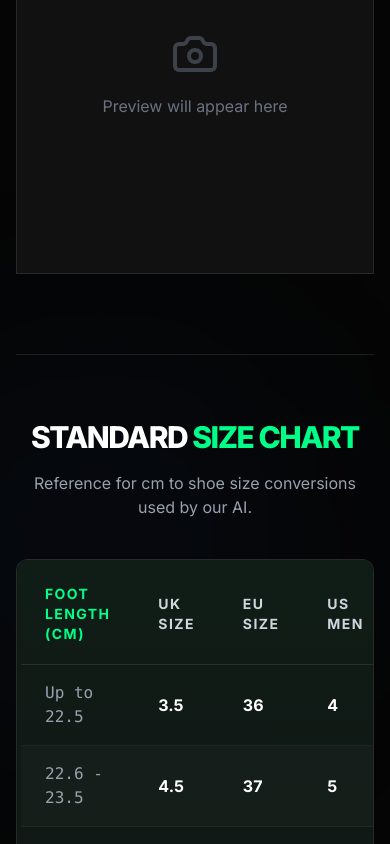
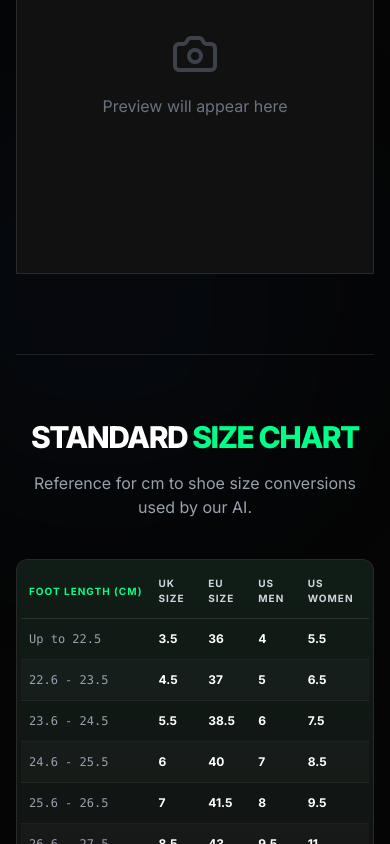
Before and after one commit to SHARVILBHATTACHARJEE/footprint, a React (Vite) app: page /sole-detector in a window 390 px wide. Shown: the part 1156-2000 px from the top of the page. Built offline with nearby package versions, Linux system fonts and the light colour scheme; no server answers.

Commit message:
Fixed mobile responsiveness for Order list, Profile dropdown, SmartFit options and Shoese size display

```diff
--- a/src/pages/SoleSizeDetector.jsx
+++ b/src/pages/SoleSizeDetector.jsx
@@ -423,69 +423,69 @@ const SoleSizeDetector = () => {
                         <table className="w-full text-left border-collapse relative z-10">
                             <thead>
                                 <tr className="border-b border-white/10">
-                                    <th className="py-5 px-6 text-[#00ff88] font-bold uppercase tracking-widest text-sm">Foot Length (cm)</th>
-                                    <th className="py-5 px-6 font-bold uppercase tracking-widest text-sm text-gray-300">UK Size</th>
-                                    <th className="py-5 px-6 font-bold uppercase tracking-widest text-sm text-gray-300">EU Size</th>
-                                    <th className="py-5 px-6 font-bold uppercase tracking-widest text-sm text-gray-300">US Men</th>
-                                    <th className="py-5 px-6 font-bold uppercase tracking-widest text-sm text-gray-300">US Women</th>
+                                    <th className="py-3 px-2 md:py-5 md:px-6 text-[#00ff88] font-bold uppercase tracking-widest text-[10px] md:text-sm whitespace-nowrap">Foot Length (cm)</th>
+                                    <th className="py-3 px-2 md:py-5 md:px-6 font-bold uppercase tracking-widest text-[10px] md:text-sm text-gray-300">UK Size</th>
+                                    <th className="py-3 px-2 md:py-5 md:px-6 font-bold uppercase tracking-widest text-[10px] md:text-sm text-gray-300">EU Size</th>
+                                    <th className="py-3 px-2 md:py-5 md:px-6 font-bold uppercase tracking-widest text-[10px] md:text-sm text-gray-300">US Men</th>
+                                    <th className="py-3 px-2 md:py-5 md:px-6 font-bold uppercase tracking-widest text-[10px] md:text-sm text-gray-300">US Women</th>
                                 </tr>
                             </thead>
                             <tbody className="divide-y divide-white/5">
-                                <tr className="hover:bg-white/5 transition-colors">
-                                    <td className="py-4 px-6 font-mono text-gray-400">Up to 22.5</td>
-                                    <td className="py-4 px-6 font-bold">3.5</td>
-                                    <td className="py-4 px-6 font-bold">36</td>
-                                    <td className="py-4 px-6 font-bold">4</td>
-                                    <td className="py-4 px-6 font-bold">5.5</td>
+                                <tr className="hover:bg-white/5 transition-colors text-xs md:text-base">
+                                    <td className="py-3 px-2 md:py-4 md:px-6 font-mono text-gray-400 whitespace-nowrap">Up to 22.5</td>
+                                    <td className="py-3 px-2 md:py-4 md:px-6 font-bold">3.5</td>
+                                    <td className="py-3 px-2 md:py-4 md:px-6 font-bold">36</td>
+                                    <td className="py-3 px-2 md:py-4 md:px-6 font-bold">4</td>
+                                    <td className="py-3 px-2 md:py-4 md:px-6 font-bold">5.5</td>
                                 </tr>
-                                <tr className="hover:bg-white/5 transition-colors bg-white/[0.02]">
-                                    <td className="py-4 px-6 font-mono text-gray-400">22.6 - 23.5</td>
-                                    <td className="py-4 px-6 font-bold">4.5</td>
-                                    <td className="py-4 px-6 font-bold">37</td>
-                                    <td className="py-4 px-6 font-bold">5</td>
-                                    <td className="py-4 px-6 font-bold">6.5</td>
+                                <tr className="hover:bg-white/5 transition-colors bg-white/[0.02] text-xs md:text-base">
+                                    <td className="py-3 px-2 md:py-4 md:px-6 font-mono text-gray-400 whitespace-nowrap">22.6 - 23.5</td>
+                                    <td className="py-3 px-2 md:py-4 md:px-6 font-bold">4.5</td>
+                                    <td className="py-3 px-2 md:py-4 md:px-6 font-bold">37</td>
+                                    <td className="py-3 px-2 md:py-4 md:px-6 font-bold">5</td>
+                                    <td className="py-3 px-2 md:py-4 md:px-6 font-bold">6.5</td>
                                 </tr>
-                                <tr className="hover:bg-white/5 transition-colors">
-                                    <td className="py-4 px-6 font-mono text-gray-400">23.6 - 24.5</td>
-                                    <td className="py-4 px-6 font-bold">5.5</td>
-                                    <td className="py-4 px-6 font-bold">38.5</td>
-                                    <td className="py-4 px-6 font-bold">6</td>
-                                    <td className="py-4 px-6 font-bold">7.5</td>
+                                <tr className="hover:bg-white/5 transition-colors text-xs md:text-base">
+                                    <td className="py-3 px-2 md:py-4 md:px-6 font-mono text-gray-400 whitespace-nowrap">23.6 - 24.5</td>
+                                    <td className="py-3 px-2 md:py-4 md:px-6 font-bold">5.5</td>
+                                    <td className="py-3 px-2 md:py-4 md:px-6 font-bold">38.5</td>
+                                    <td className="py-3 px-2 md:py-4 md:px-6 font-bold">6</td>
+                                    <td className="py-3 px-2 md:py-4 md:px-6 font-bold">7.5</td>
                                 </tr>
-                                <tr className="hover:bg-white/5 transition-colors bg-white/[0.02]">
-                                    <td className="py-4 px-6 font-mono text-gray-400">24.6 - 25.5</td>
-                                    <td className="py-4 px-6 font-bold">6</td>
-                                    <td className="py-4 px-6 font-bold">40</td>
-                                    <td className="py-4 px-6 font-bold">7</td>
-                                    <td className="py-4 px-6 font-bold">8.5</td>
+                                <tr className="hover:bg-white/5 transition-colors bg-white/[0.02] text-xs md:text-base">
+                                    <td className="py-3 px-2 md:py-4 md:px-6 font-mono text-gray-400 whitespace-nowrap">24.6 - 25.5</td>
+                                    <td className="py-3 px-2 md:py-4 md:px-6 font-bold">6</td>
+                                    <td className="py-3 px-2 md:py-4 md:px-6 font-bold">40</td>
+                                    <td className="py-3 px-2 md:py-4 md:px-6 font-bold">7</td>
+                                    <td className="py-3 px-2 md:py-4 md:px-6 font-bold">8.5</td>
                                 </tr>
-                                <tr className="hover:bg-white/5 transition-colors">
-                                    <td className="py-4 px-6 font-mono text-gray-400">25.6 - 26.5</td>
-                                    <td className="py-4 px-6 font-bold">7</td>
-                                    <td className="py-4 px-6 font-bold">41.5</td>
-                                    <td className="py-4 px-6 font-bold">8</td>
-                                    <td className="py-4 px-6 font-bold">9.5</td>
+                                <tr className="hover:bg-white/5 transition-colors text-xs md:text-base">
+                                    <td className="py-3 px-2 md:py-4 md:px-6 font-mono text-gray-400 whitespace-nowrap">25.6 - 26.5</td>
+                                    <td className="py-3 px-2 md:py-4 md:px-6 font-bold">7</td>
+                                    <td className="py-3 px-2 md:py-4 md:px-6 font-bold">41.5</td>
+                                    <td className="py-3 px-2 md:py-4 md:px-6 font-bold">8</td>
+                                    <td className="py-3 px-2 md:py-4 md:px-6 font-bold">9.5</td>
                                 </tr>
-                                <tr className="hover:bg-white/5 transition-colors bg-white/[0.02]">
-                                    <td className="py-4 px-6 font-mono text-gray-400">26.6 - 27.5</td>
-                                    <td className="py-4 px-6 font-bold">8.5</td>
-                                    <td className="py-4 px-6 font-bold">43</td>
-                                    <td className="py-4 px-6 font-bold">9.5</td>
-                                    <td className="py-4 px-6 font-bold">11</td>
+                                <tr className="hover:bg-white/5 transition-colors bg-white/[0.02] text-xs md:text-base">
+                                    <td className="py-3 px-2 md:py-4 md:px-6 font-mono text-gray-400 whitespace-nowrap">26.6 - 27.5</td>
+                                    <td className="py-3 px-2 md:py-4 md:px-6 font-bold">8.5</td>
+                                    <td className="py-3 px-2 md:py-4 md:px-6 font-bold">43</td>
+                                    <td className="py-3 px-2 md:py-4 md:px-6 font-bold">9.5</td>
+                                    <td className="py-3 px-2 md:py-4 md:px-6 font-bold">11</td>
                                 </tr>
-                                <tr className="hover:bg-white/5 transition-colors">
-                                    <td className="py-4 px-6 font-mono text-gray-400">27.6 - 28.5</td>
-                                    <td className="py-4 px-6 font-bold">10</td>
-                                    <td className="py-4 px-6 font-bold">44.5</td>
-                                    <td className="py-4 px-6 font-bold">11</td>
-                                    <td className="py-4 px-6 font-bold">12.5</td>
+                                <tr className="hover:bg-white/5 transition-colors text-xs md:text-base">
+                                    <td className="py-3 px-2 md:py-4 md:px-6 font-mono text-gray-400 whitespace-nowrap">27.6 - 28.5</td>
+                                    <td className="py-3 px-2 md:py-4 md:px-6 font-bold">10</td>
+                                    <td className="py-3 px-2 md:py-4 md:px-6 font-bold">44.5</td>
+                                    <td className="py-3 px-2 md:py-4 md:px-6 font-bold">11</td>
+                                    <td className="py-3 px-2 md:py-4 md:px-6 font-bold">12.5</td>
                                 </tr>
-                                <tr className="hover:bg-white/5 transition-colors text-[#00ff88] bg-[#00ff88]/5">
-                                    <td className="py-4 px-6 font-mono border-t border-[#00ff88]/20">&gt; 28.5</td>
-                                    <td className="py-4 px-6 font-bold border-t border-[#00ff88]/20">11+</td>
-                                    <td className="py-4 px-6 font-bold border-t border-[#00ff88]/20">46+</td>
-                                    <td className="py-4 px-6 font-bold border-t border-[#00ff88]/20">12+</td>
-                                    <td className="py-4 px-6 font-bold border-t border-[#00ff88]/20">13.5+</td>
+                                <tr className="hover:bg-white/5 transition-colors text-[#00ff88] bg-[#00ff88]/5 text-xs md:text-base">
+                                    <td className="py-3 px-2 md:py-4 md:px-6 font-mono border-t border-[#00ff88]/20 whitespace-nowrap">&gt; 28.5</td>
+                                    <td className="py-3 px-2 md:py-4 md:px-6 font-bold border-t border-[#00ff88]/20">11+</td>
+                                    <td className="py-3 px-2 md:py-4 md:px-6 font-bold border-t border-[#00ff88]/20">46+</td>
+                                    <td className="py-3 px-2 md:py-4 md:px-6 font-bold border-t border-[#00ff88]/20">12+</td>
+                                    <td className="py-3 px-2 md:py-4 md:px-6 font-bold border-t border-[#00ff88]/20">13.5+</td>
                                 </tr>
                             </tbody>
                         </table>
```
Also changed, not shown: src/components/Navbar.jsx (+4 -4 lines), src/components/OrdersPopup.jsx (+27 -17 lines), src/pages/Shop.jsx (+11 -2 lines), src/pages/SmartFit.jsx (+5 -5 lines).
